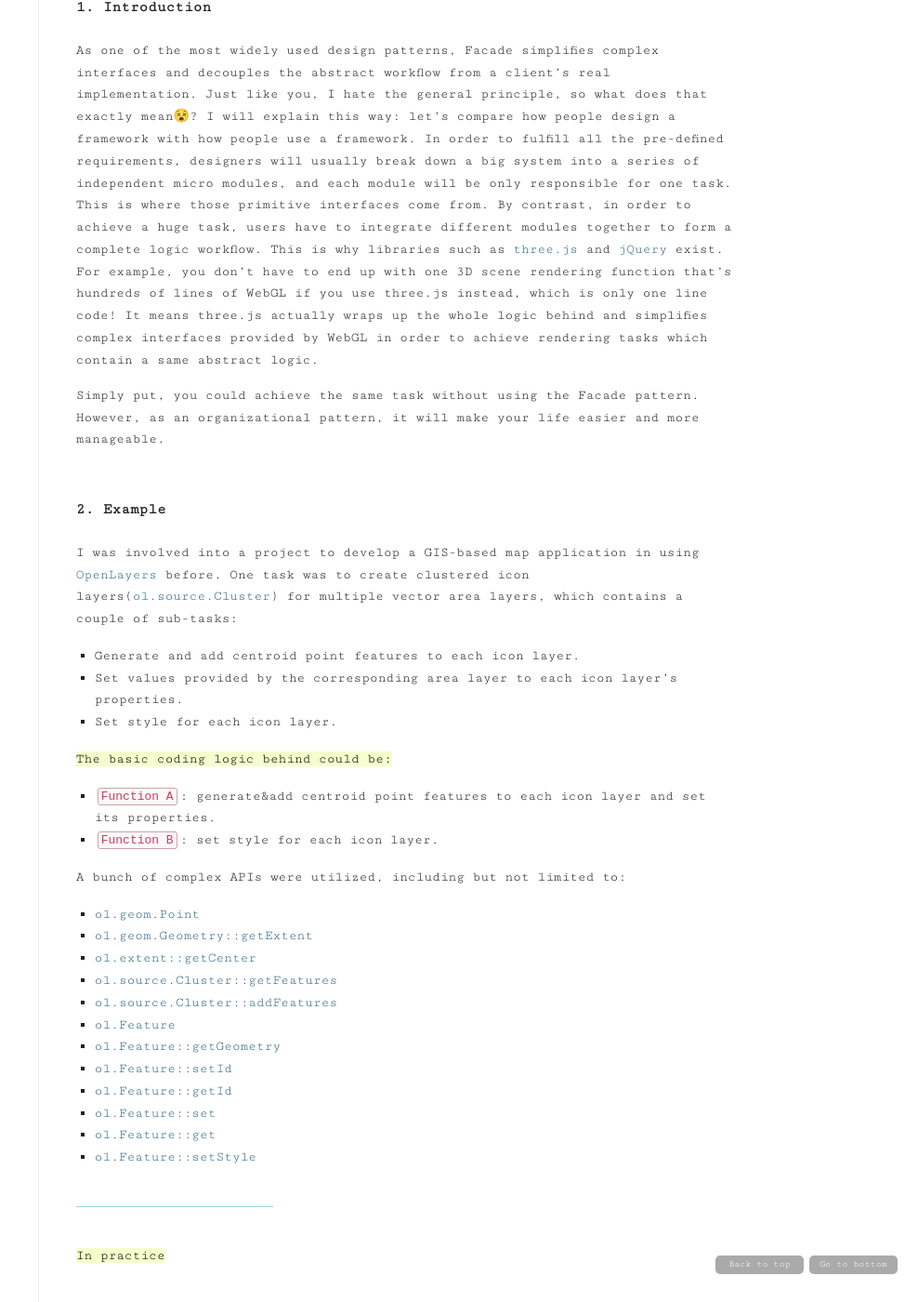
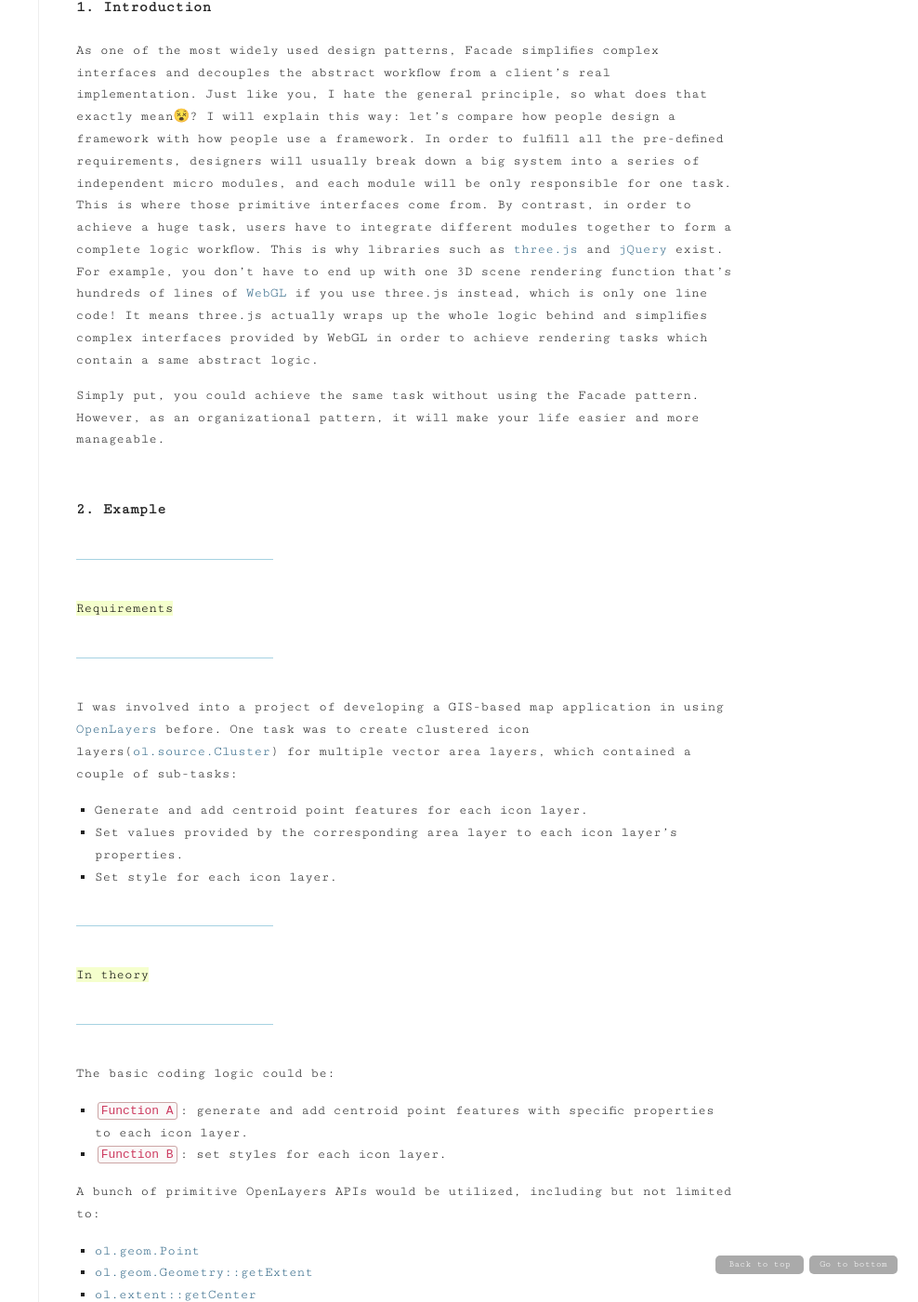
Before and after one commit to crabcanon/crabcanon.github.com, a Jekyll site: the page built from _posts/2017-06-13-javascript-design-pattern-facade.md, in a window 1280 px wide and 1400 px high, scrolled down 260 px. Shown: the whole window at 93% size, without its empty margins (292-1280 px from the left). Built offline with Jekyll 4.4.1, drawn with Linux system fonts in a browser that asks for light colours; emoji names are drawn with the system emoji font; some of the changed text lies outside the part shown.

Commit message:
Update blog

````diff
--- a/_posts/2017-06-13-javascript-design-pattern-facade.md
+++ b/_posts/2017-06-13-javascript-design-pattern-facade.md
@@ -8,24 +8,32 @@ tags: [Javascript]
 
 #### 1. Introduction
 
-As one of the most widely used design patterns, Facade simplifies complex interfaces and decouples the abstract workflow from a client's real implementation. Just like you, I hate the general principle, so what does that exactly mean:dizzy_face:? I will explain this way: let's compare how people design a framework with how people use a framework. In order to fulfill all the pre-defined requirements, designers will usually break down a big system into a series of independent micro modules, and each module will be only responsible for one task. This is where those primitive interfaces come from. By contrast, in order to achieve a huge task, users have to integrate different modules together to form a complete logic workflow. This is why libraries such as [three.js](https://threejs.org/) and [jQuery](https://jquery.com/) exist. For example, you don't have to end up with one 3D scene rendering function that's hundreds of lines of WebGL if you use three.js instead, which is only one line code! It means three.js actually wraps up the whole logic behind and simplifies complex interfaces provided by WebGL in order to achieve rendering tasks which contain a same abstract logic.
+As one of the most widely used design patterns, Facade simplifies complex interfaces and decouples the abstract workflow from a client's real implementation. Just like you, I hate the general principle, so what does that exactly mean:dizzy_face:? I will explain this way: let's compare how people design a framework with how people use a framework. In order to fulfill all the pre-defined requirements, designers will usually break down a big system into a series of independent micro modules, and each module will be only responsible for one task. This is where those primitive interfaces come from. By contrast, in order to achieve a huge task, users have to integrate different modules together to form a complete logic workflow. This is why libraries such as [three.js](https://threejs.org/) and [jQuery](https://jquery.com/) exist. For example, you don't have to end up with one 3D scene rendering function that's hundreds of lines of [WebGL](https://developer.mozilla.org/en-US/docs/Web/API/WebGL_API) if you use three.js instead, which is only one line code! It means three.js actually wraps up the whole logic behind and simplifies complex interfaces provided by WebGL in order to achieve rendering tasks which contain a same abstract logic.
 
 Simply put, you could achieve the same task without using the Facade pattern. However, as an organizational pattern, it will make your life easier and more manageable.
 
 #### 2. Example
 
-I was involved into a project to develop a GIS-based map application in using [OpenLayers](https://openlayers.org/) before. One task was to create clustered icon layers([ol.source.Cluster](https://openlayers.org/en/latest/apidoc/ol.source.Cluster.html)) for multiple vector area layers, which contains a couple of sub-tasks:
+<hr>
+<mark>Requirements</mark>
+<hr>
 
-- Generate and add centroid point features to each icon layer.
+I was involved into a project of developing a GIS-based map application in using [OpenLayers](https://openlayers.org/) before. One task was to create clustered icon layers([ol.source.Cluster](https://openlayers.org/en/latest/apidoc/ol.source.Cluster.html)) for multiple vector area layers, which contained a couple of sub-tasks:
+
+- Generate and add centroid point features for each icon layer.
 - Set values provided by the corresponding area layer to each icon layer's properties.
 - Set style for each icon layer.
 
-<mark>The basic coding logic behind could be:</mark>
+<hr>
+<mark>In theory</mark>
+<hr>
 
-- `Function A`: generate&add centroid point features to each icon layer and set its properties.
-- `Function B`: set style for each icon layer.
+The basic coding logic could be:
 
-A bunch of complex APIs were utilized, including but not limited to:
+- `Function A`: generate and add centroid point features with specific properties to each icon layer.
+- `Function B`: set styles for each icon layer.
+
+A bunch of primitive OpenLayers APIs would be utilized, including but not limited to:
 
 - [ol.geom.Point](https://openlayers.org/en/latest/apidoc/ol.geom.Point.html)
 - [ol.geom.Geometry::getExtent](https://openlayers.org/en/latest/apidoc/ol.geom.Geometry.html#getExtent)
@@ -90,7 +98,7 @@ iconLayerTwoSource.addFeatures(iconFeatures);
 
 ```
 
-We could easily find that the only difference is the part of setting feature's properties. Actually, it's a very bad practice to create duplications, especially the amount of icon layers are dynamic. Therefore, let's introduce our `first Facade`, which could (1)avoid duplications & (2)wrap up complex interfaces.
+We could easily find that the only difference is the part of setting feature's properties. Actually, it's a very bad practice to have duplicated code, especially when the amount of icon layers are dynamic. Therefore, let's introduce our `first Facade` to refactor codes, which could (1)avoid duplications & (2)wrap up complex interfaces.
 
 ```javascript
 // First Facade
@@ -174,7 +182,7 @@ constructIconLayer(iconLayerTwo, areaLayerTwo, iconFeatureTwoProps, iconLayerTwo
 
 <mark>3.2. Drawbacks of the Facade Pattern</mark>
 
-- You may use too much to do too little! According to my experience, if Facade layers are more than 3, it will become quite hard for other developers to maintain or extend the codes.
+- You may use too much to do too little! For example, according to my experience, if a convenience function's hierarchical layers are more than 3, it will become quite hard for other developers to maintain or extend the codes.
 
 ```javascript
 // Layer 1
````
Also changed, not shown: other parts of _posts/2017-06-13-javascript-design-pattern-facade.md (+5 -5 lines).
